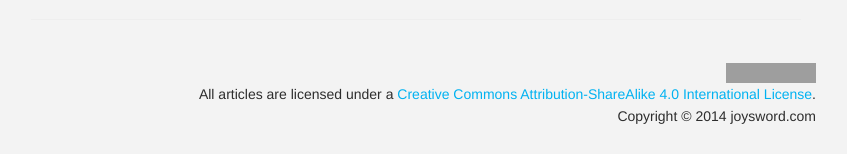
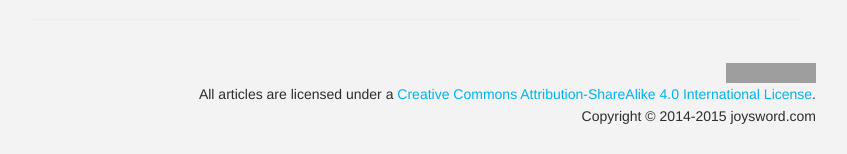
Before and after one commit to joysword/joysword.github.io, a Jekyll site: the page built from tags/index.html, in a window 1280 px wide. Shown: the part 3077-3231 px from the top of the page, without its empty margins (224-1071 px from the left). Built offline with Jekyll 4.4.1, drawn with Linux system fonts in a browser that asks for light colours; nearby versions of some CDN libraries; Markdown is read by kramdown in place of the engine named in the settings; grey boxes are pictures that could not be loaded.

Commit message:
fixed html error; updated copyright; updated css

```diff
--- a/_includes/footer.html
+++ b/_includes/footer.html
@@ -1,7 +1,7 @@
 <div id="footer">
     <hr>
     <div class="row">
-        <p><a rel="license" href="http://creativecommons.org/licenses/by-sa/4.0/"><img alt="Creative Commons License" style="border-width:0" src="http://i.creativecommons.org/l/by-sa/4.0/88x31.png" /></a><br> All articles are licensed under a <a rel="license" href="http://creativecommons.org/licenses/by-sa/4.0/">Creative Commons Attribution-ShareAlike 4.0 International License</a>.<br>Copyright &copy; 2014 joysword.com
+        <p><a rel="license" href="http://creativecommons.org/licenses/by-sa/4.0/"><img alt="Creative Commons License" style="border-width:0" src="http://i.creativecommons.org/l/by-sa/4.0/88x31.png" /></a><br> All articles are licensed under a <a rel="license" href="http://creativecommons.org/licenses/by-sa/4.0/">Creative Commons Attribution-ShareAlike 4.0 International License</a>.<br>Copyright &copy; 2014-2015 joysword.com
         </p>
     </div>
 </div>
--- a/_includes/header.html
+++ b/_includes/header.html
@@ -8,4 +8,5 @@
 	<div class="col-md-3" id="another-blog">
 		<a href="//blog.joysword.com">my Chinese blog</a>
 	</div>
+</div>
 </div><!-- header -->
--- a/css/style.css
+++ b/css/style.css
@@ -261,9 +261,8 @@
 
 .tag-cloud ul li {
     display: inline;
-    list-style-type: none;
-    margin-left: 0;
 }
+
 .tag-cloud {
     list-style:none;
     margin:0;
@@ -271,8 +270,9 @@
     overflow:hidden;
 }
 .tag-cloud li {
-    list-style:none;
     line-height:1.8em;
+    list-style-type: none;
+    margin-left: 0;
 }
 .tag-cloud.inline li {
     float:left;
```
